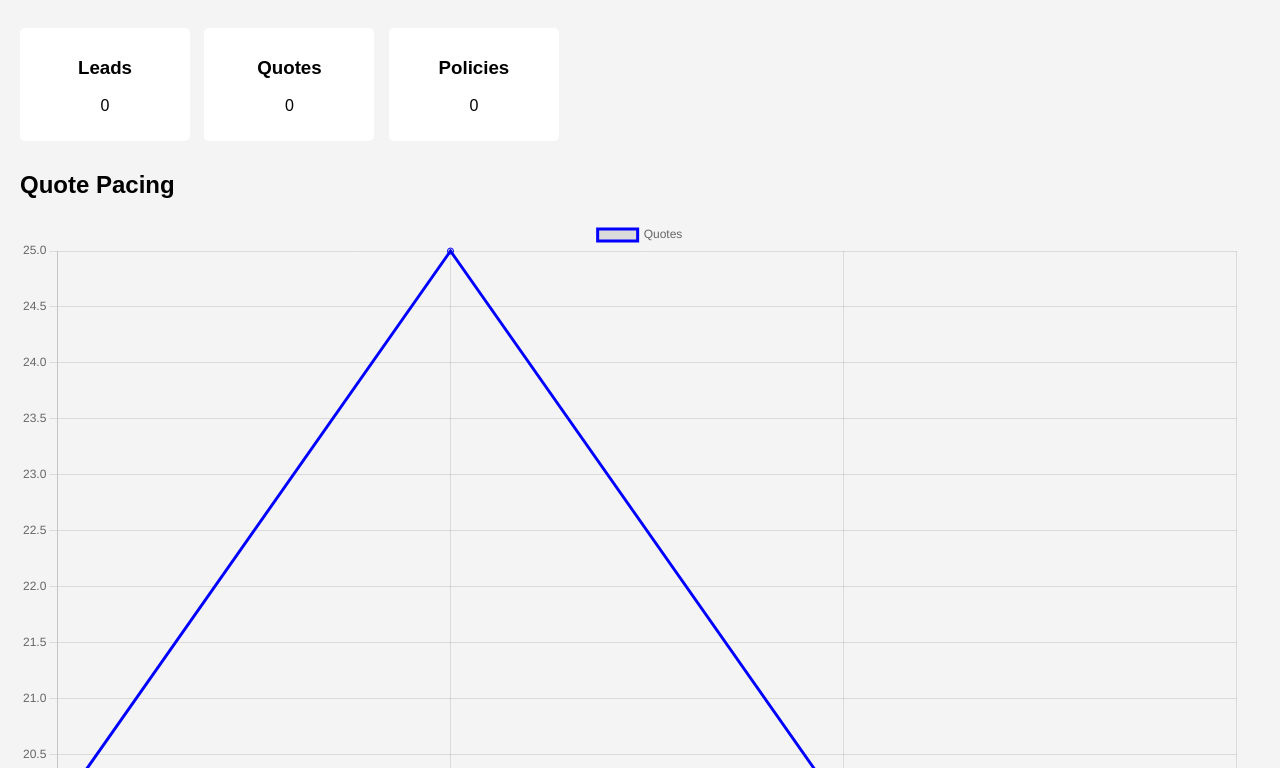
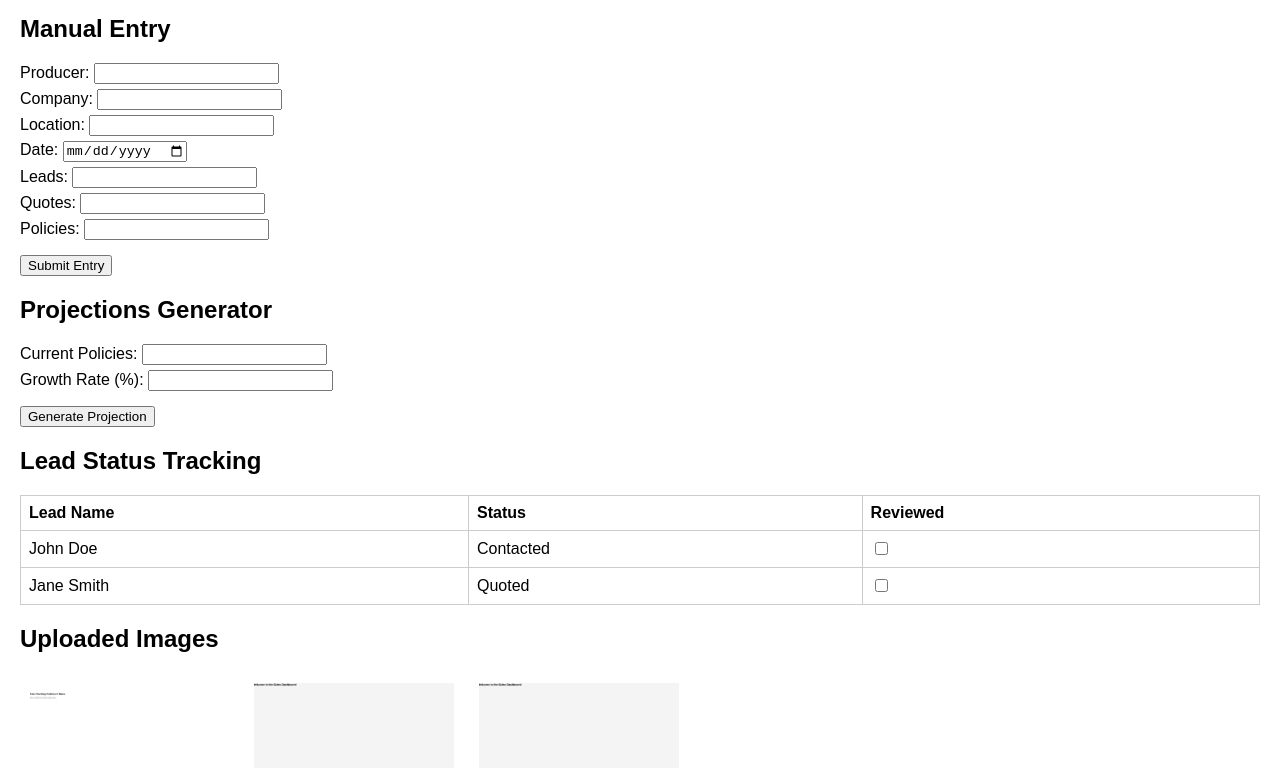
Before and after one commit to andresdasuarez1-gif/urusdashboard, a plain HTML site: page index.html in a window 1280 px wide. Shown: the part 125-893 px from the top of the page. Drawn offline with nearby package versions, Linux system fonts and the light colour scheme.

Commit message:
Add files via upload

```diff
--- a/css/style.css
+++ b/css/style.css
@@ -2,28 +2,34 @@
 body {
     font-family: Arial, sans-serif;
     margin: 20px;
-    background: #f4f4f4;
 }
 header {
-    text-align: center;
-    margin-bottom: 20px;
+    background-color: #004080;
+    color: white;
+    padding: 10px;
 }
-.filters, .metrics, .charts, .images {
-    margin-bottom: 30px;
+section {
+    margin-top: 20px;
 }
-.filters label {
-    margin-right: 15px;
+form label {
+    display: block;
+    margin: 5px 0;
 }
-.metric {
-    display: inline-block;
-    width: 150px;
-    background: #fff;
-    padding: 10px;
-    margin-right: 10px;
-    border-radius: 5px;
-    text-align: center;
+button {
+    margin-top: 10px;
 }
-.images img {
+table {
+    width: 100%;
+    border-collapse: collapse;
+}
+table, th, td {
+    border: 1px solid #ccc;
+}
+th, td {
+    padding: 8px;
+    text-align: left;
+}
+img {
     max-width: 200px;
-    margin-right: 10px;
+    margin: 10px;
 }
--- a/index.html
+++ b/index.html
@@ -3,34 +3,62 @@
 <html lang="en">
 <head>
     <meta charset="UTF-8">
-    <title>Sales Dashboard</title>
+    <title>Sales Dashboard - Phase 3</title>
     <link rel="stylesheet" href="css/style.css">
-    <script src="https://cdn.jsdelivr.net/npm/chart.js"></script>
 </head>
 <body>
     <header>
-        <h1>Sales Dashboard</h1>
+        <h1>Sales Dashboard - Phase 3</h1>
     </header>
 
-    <section class="filters">
-        <label>Producer: <input type="text" id="producer"></label>
-        <label>Company: <input type="text" id="company"></label>
-        <label>Location: <input type="text" id="location"></label>
-        <label>Date Range: <input type="date" id="start"> to <input type="date" id="end"></label>
-        <button onclick="applyFilters()">Apply Filters</button>
+    <section class="manual-entry">
+        <h2>Manual Entry</h2>
+        <form id="manualEntryForm">
+            <label>Producer: <input type="text" name="producer" required></label>
+            <label>Company: <input type="text" name="company" required></label>
+            <label>Location: <input type="text" name="location" required></label>
+            <label>Date: <input type="date" name="date" required></label>
+            <label>Leads: <input type="number" name="leads" required></label>
+            <label>Quotes: <input type="number" name="quotes" required></label>
+            <label>Policies: <input type="number" name="policies" required></label>
+            <button type="submit">Submit Entry</button>
+        </form>
+        <div id="entryResult"></div>
     </section>
 
-    <section class="metrics">
-        <div class="metric"><h3>Leads</h3><p id="leads">0</p></div>
-        <div class="metric"><h3>Quotes</h3><p id="quotes">0</p></div>
-        <div class="metric"><h3>Policies</h3><p id="policies">0</p></div>
+    <section class="projections">
+        <h2>Projections Generator</h2>
+        <form id="projectionForm">
+            <label>Current Policies: <input type="number" name="currentPolicies" required></label>
+            <label>Growth Rate (%): <input type="number" name="growthRate" required></label>
+            <button type="submit">Generate Projection</button>
+        </form>
+        <div id="projectionResult"></div>
     </section>
 
-    <section class="charts">
-        <h2>Quote Pacing</h2>
-        <canvas id="quoteChart" width="400" height="200"></canvas>
-        <h2>Conversion Rate</h2>
-        <canvas id="conversionChart" width="400" height="200"></canvas>
+    <section class="lead-tracking">
+        <h2>Lead Status Tracking</h2>
+        <table id="leadTable">
+            <thead>
+                <tr>
+                    <th>Lead Name</th>
+                    <th>Status</th>
+                    <th>Reviewed</th>
+                </tr>
+            </thead>
+            <tbody>
+                <tr>
+                    <td>John Doe</td>
+                    <td>Contacted</td>
+                    <td><input type="checkbox"></td>
+                </tr>
+                <tr>
+                    <td>Jane Smith</td>
+                    <td>Quoted</td>
+                    <td><input type="checkbox"></td>
+                </tr>
+            </tbody>
+        </table>
     </section>
 
     <section class="images">
--- a/js/script.js
+++ b/js/script.js
@@ -1,33 +1,18 @@
 
-function applyFilters() {
-    document.getElementById("leads").innerText = "120";
-    document.getElementById("quotes").innerText = "85";
-    document.getElementById("policies").innerText = "45";
-}
-
-const quoteCtx = document.getElementById('quoteChart').getContext('2d');
-const quoteChart = new Chart(quoteCtx, {
-    type: 'line',
-    data: {
-        labels: ['Week 1', 'Week 2', 'Week 3', 'Week 4'],
-        datasets: [{
-            label: 'Quotes',
-            data: [20, 25, 20, 20],
-            borderColor: 'blue',
-            fill: false
-        }]
+document.getElementById('manualEntryForm').addEventListener('submit', function(e) {
+    e.preventDefault();
+    const formData = new FormData(e.target);
+    let result = 'Manual Entry Submitted:<br>';
+    for (let [key, value] of formData.entries()) {
+        result += `${key}: ${value}<br>`;
     }
+    document.getElementById('entryResult').innerHTML = result;
 });
 
-const conversionCtx = document.getElementById('conversionChart').getContext('2d');
-const conversionChart = new Chart(conversionCtx, {
-    type: 'bar',
-    data: {
-        labels: ['Week 1', 'Week 2', 'Week 3', 'Week 4'],
-        datasets: [{
-            label: 'Conversion Rate (%)',
-            data: [30, 35, 40, 45],
-            backgroundColor: 'green'
-        }]
-    }
+document.getElementById('projectionForm').addEventListener('submit', function(e) {
+    e.preventDefault();
+    const currentPolicies = parseFloat(e.target.currentPolicies.value);
+    const growthRate = parseFloat(e.target.growthRate.value);
+    const projected = currentPolicies * (1 + growthRate / 100);
+    document.getElementById('projectionResult').innerHTML = `Projected Policies: ${projected.toFixed(2)}`;
 });
```
